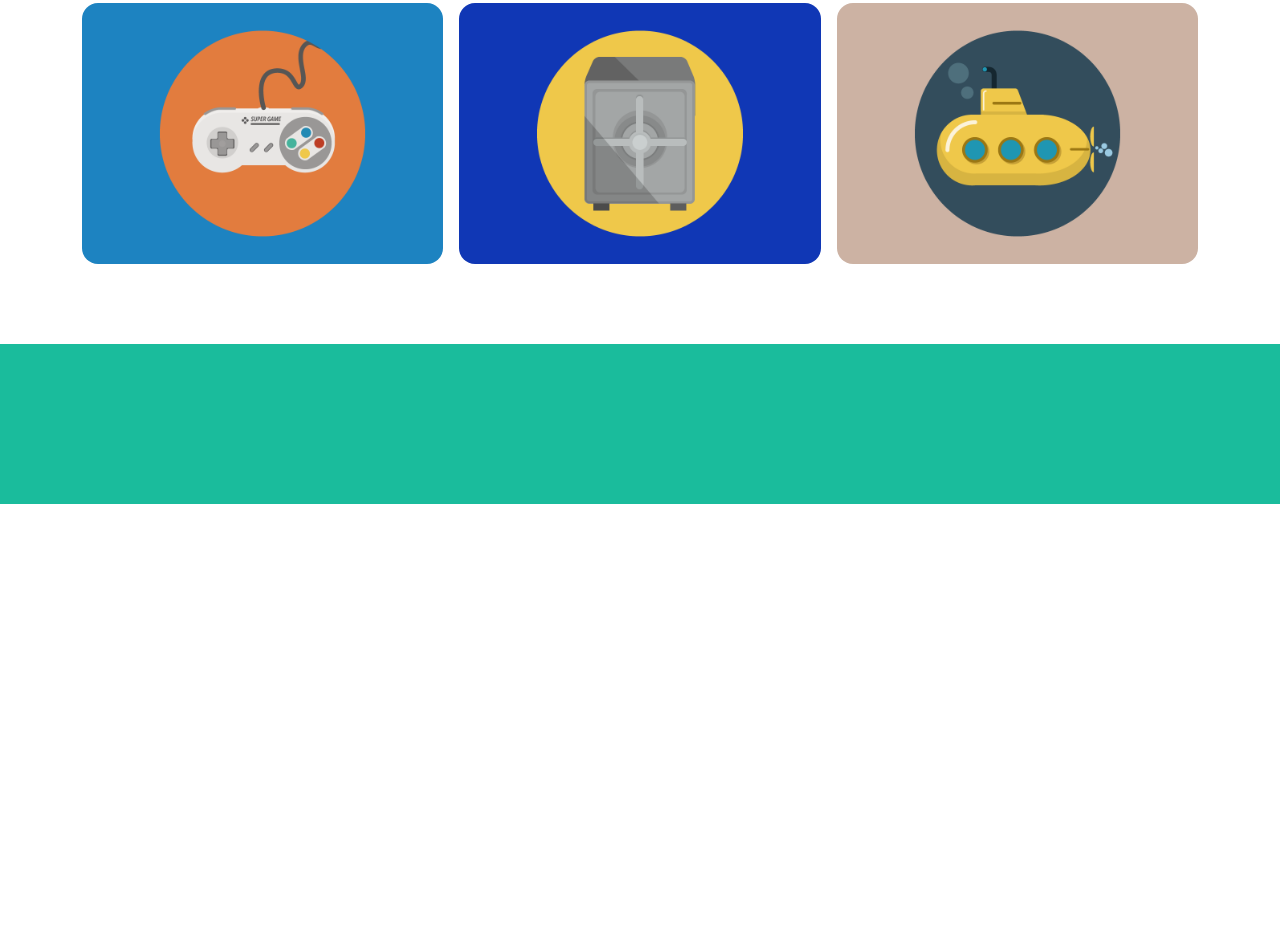
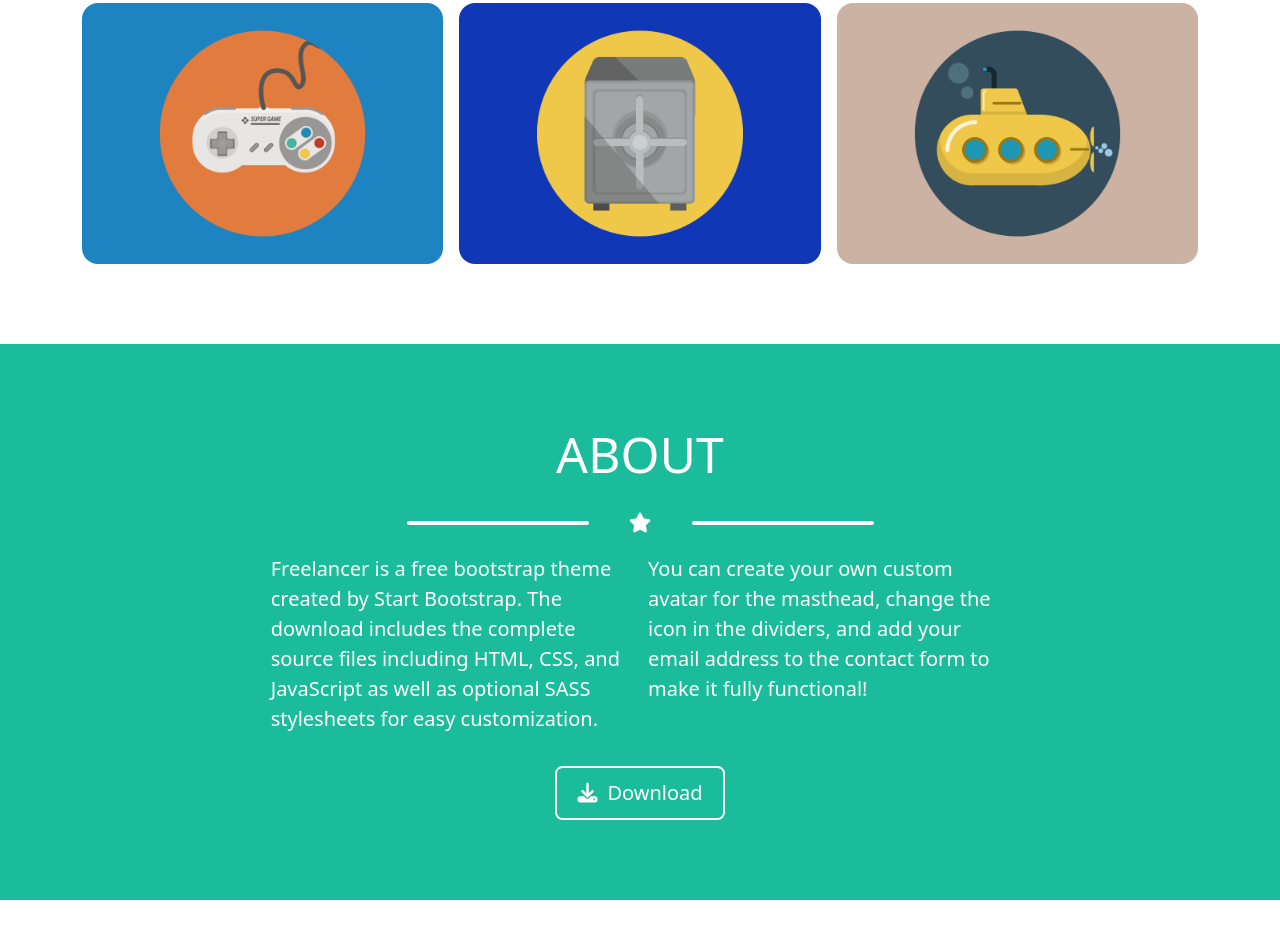
Before and after one commit to IO-underscorre/html-css-bootstrap-freelancer, a plain HTML site: page index.html in a window 1280 px wide. Shown: the part 1147-2086 px from the top of the page. Before the commit the page ends 1971 px from the top, so only its background shows below. Drawn offline with nearby package versions, Linux system fonts and the light colour scheme.

Commit message:
feat(main): about section completed

```diff
--- a/CSS/style.css
+++ b/CSS/style.css
@@ -23,6 +23,7 @@
 section {
     padding: 5rem 0;
     text-align: center;
+    font-size: var(--paragraph-size);
 }
 
 ul , menu {
@@ -51,6 +52,30 @@ h2 {
     width: 100%;
     height: 0.25rem;
     border-radius: 0.25rem;
+}
+
+/* Visual button */
+.visual-button {
+    display: inline-block;
+    padding: .5em 1em;
+    border: 2px solid;
+    border-radius: .375em;
+    color: var(--white-color);
+    background-color: var(--green-color);
+    border-color: var(--white-color);
+}
+
+.visual-button:hover {
+    color: var(--blue-color);
+    background-color: var(--white-color);
+    box-shadow: 0 0 .5em #00000080;
+}
+
+.visual-button:active {
+    color: var(--white-color);
+    background-color: var(--blue-color);
+    border-color: var(--blue-color);
+    box-shadow: inset 0 0 .5em #00000080;
 }
 
 
@@ -89,6 +114,7 @@ h2 {
     font-size: 600;
 }
 
+
 /* MAIN */
 main section:nth-child(odd) {
     color: var(--blue-color);
@@ -114,6 +140,8 @@ main section:nth-child(even) .line {
     border-radius: 1rem;
 }
 
+/* About */
+
 
 
 @media all and (min-width: 992px) {
--- a/index.html
+++ b/index.html
@@ -137,7 +137,44 @@
         </section>
 
         <!-- About -->
-        <section id="about"></section>
+        <section id="about">
+            <div class="container-lg">
+                <h2 class="mb-3">
+                    ABOUT
+                </h2>
+
+                <div class="row align-items-center justify-content-center separator text-center mt-4 mb-3">
+                    <div class="col-2 gx-2">
+                        <div class="line"></div>
+                    </div>
+
+                    <span class="col-1 gx-0">
+                        <i class="fa-solid fa-star"></i>
+                    </span>
+
+                    <div class="col-2 gx-2">
+                        <div class="line"></div>
+                    </div>
+                </div>
+
+                <div class="row g-3 justify-content-center text-start">
+                    <div class="col-12 col-lg-4">
+                        <p>
+                            Freelancer is a free bootstrap theme created by Start Bootstrap. The download includes the complete source files including HTML, CSS, and JavaScript as well as optional SASS stylesheets for easy customization.
+                        </p>
+                    </div>
+
+                    <div class="col-12 col-lg-4">
+                        <p>
+                            You can create your own custom avatar for the masthead, change the icon in the dividers, and add your email address to the contact form to make it fully functional!
+                        </p>
+                    </div>
+                </div>
+
+                <a href="" class="visual-button mt-3">
+                    <i class="fa-solid fa-download"></i>&ensp;Download
+                </a>
+            </section>
 
         <!-- Contact -->
         <section id="contact"></section>
```
